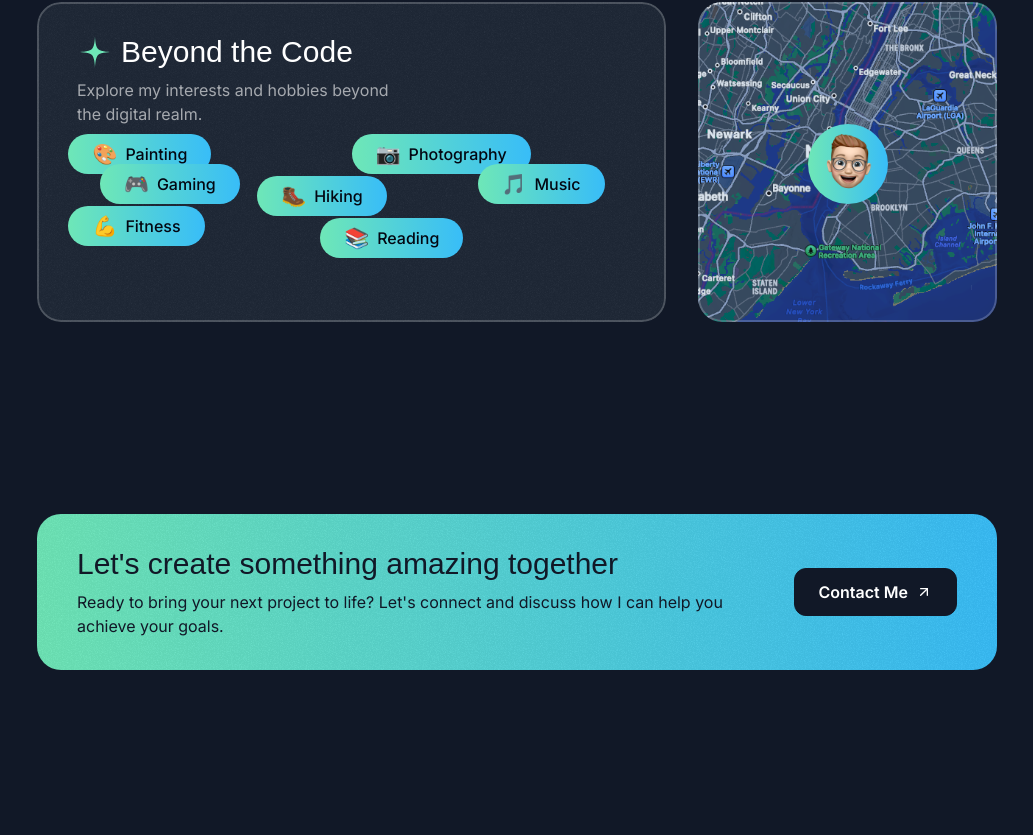
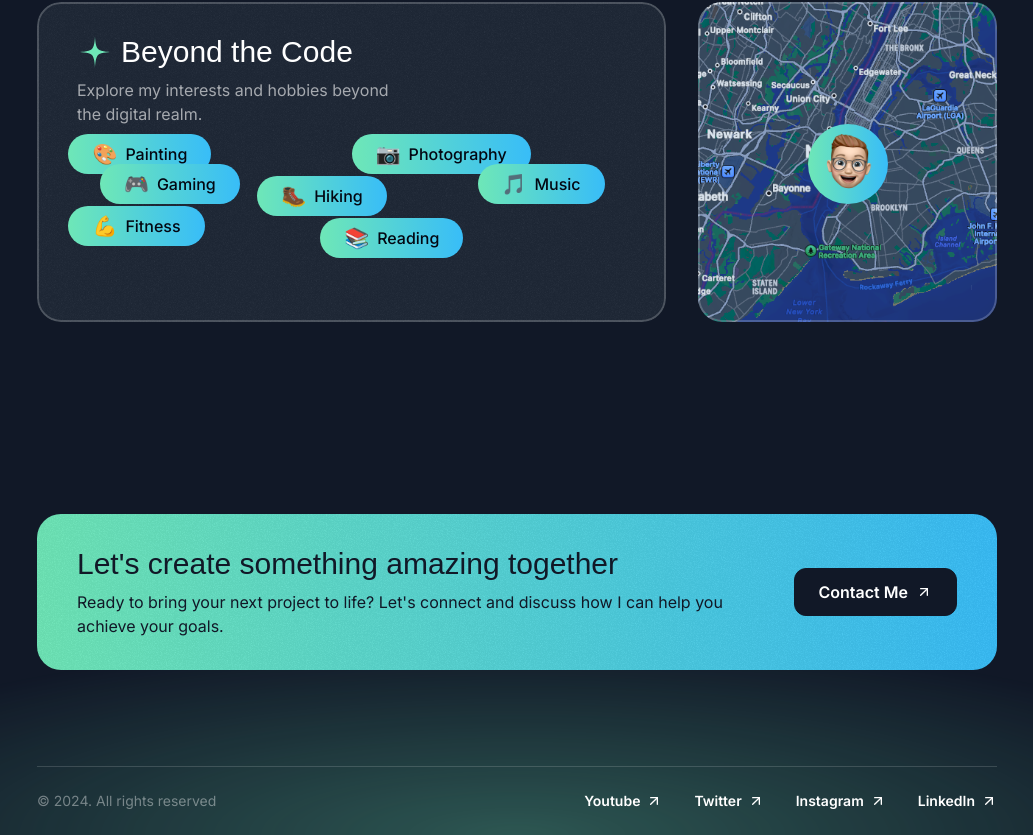
Before and after one commit to WilliamRossCrane/Portfolio, a Next.js app in the folder portfolio/portfolio/: page / in a window 1280 px wide. Shown: the part 4498-5333 px from the top of the page, without its empty margins (123-1156 px from the left). Before the commit the page ends 5264 px from the top, so only its background shows below. Built offline with nearby package versions, Linux system fonts and the light colour scheme; a web font is replaced by a local one.

Commit message:
Footer Section: Design complete and interactive between views.

```diff
--- a/portfolio/portfolio/src/sections/Footer.tsx
+++ b/portfolio/portfolio/src/sections/Footer.tsx
@@ -2,40 +2,45 @@
 
 const footerLinks = [
   {
-    title:'Youtube',
+    title: 'Youtube',
     href: '#',
   },
   {
-    title:'Twitter',
+    title: 'Twitter',
     href: '#',
   },
   {
-    title:'Instagram',
+    title: 'Instagram',
     href: '#',
   },
   {
-    title:'LinkedIn',
+    title: 'LinkedIn',
     href: '#',
   },
-]
+];
 
 export const Footer = () => {
-  return
-  <footer>
-    <div className="Container" >
-      <div className="border-t border-white/15">
-        <div>&copy: 2024. All rights reserved</div>
+  return (
+    <footer className="relative overflow-x-clip">
+      {/* Background decoration */}
+      <div className="absolute h-[400px] w-[1600px] bottom-0 left-1/2 -translate-x-1/2 bg-emerald-300/30 [mask-image:radial-gradient(50%_50%_at_bottom_center,black,transparent)] -z-10"></div>
+
+      {/* Content container */}
+      <div className="container relative">
+        <div className="border-t border-white/15 py-6 text-sm flex flex-col md:flex-row md:justify-between items-center gap-8">
+          <div className="text-white/40">&copy; 2024. All rights reserved</div>
           <div>
-          <nav>
+            <nav className="flex flex-col md:flex-row items-center gap-8">
               {footerLinks.map(link => (
-              <a href='#' key={link.title}>
-                <span>{link.title}</span>
-                <ArrowUpRightIcon />
+                <a href={link.href} key={link.title} className="inline-flex items-center gap-1.5 text-white hover:opacity-80">
+                  <span className="font-semibold">{link.title}</span>
+                  <ArrowUpRightIcon className="size-4"/>
                 </a>
               ))}
             </nav>
           </div>
         </div>
       </div>
-  </footer>;
+    </footer>
+  );
 };
```
Lines whose indentation alone changed are shown as unchanged.
